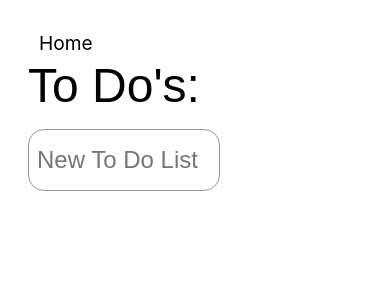
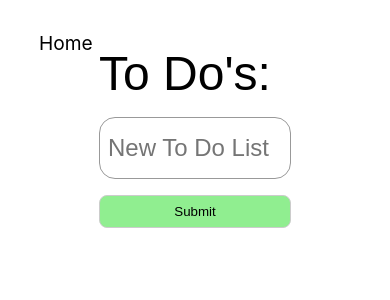
Before and after one commit to Hunterosmun/hunter-osmun, a React (Create React App) app: page /todo in a window 390 px wide. Shown: the top 300 px of the page. Built offline with nearby package versions, Linux system fonts and the light colour scheme.

Commit message:
Mobile Friendly Tasks, Clear tasks works, cleanup

```diff
--- a/src/App.js
+++ b/src/App.js
@@ -19,8 +19,8 @@ export default function App () {
     </BrowserRouter>
   )
 }
+
 /*
-
 Site Ideas:
 Make a procedurally generated city as a background (maybe with moving parts/cars)
 Make a background generated like Dallins random Voroni
--- a/src/pages/about.js
+++ b/src/pages/about.js
@@ -22,7 +22,7 @@ export default function About () {
           <li>Plain Javascript, HTML, CSS</li>
           <li>React, Node</li>
         </ul>
-        <h4>Software Engineering Internship at Kuali</h4>
+        <h4>Software Engineering Intern at Kuali</h4>
         <ul>
           <li>Working on new features (both front and back end)</li>
           <li>Helping report and fix bugs</li>
@@ -41,7 +41,7 @@ export default function About () {
 }
 
 const InnerWrap = styled.div`
-  width: 470px;
+  width: 425px;
   padding-top: 64px;
   display: flex;
   flex-direction: column;
--- a/src/pages/to-do/index.js
+++ b/src/pages/to-do/index.js
@@ -29,7 +29,7 @@ export default function ToDo () {
             value={text}
             onChange={e => setText(e.target.value)}
             onKeyDown={e => {
-              if (e.key === 'Enter') {
+              if (e.key === 'Enter' && text !== '') {
                 const id = nanoid()
                 setToDo([...toDo, { title: text, id, tasks: [] }])
                 setText('')
@@ -37,6 +37,18 @@ export default function ToDo () {
               }
             }}
           />
+          <SubmitButton
+            onClick={() => {
+              if (text !== '') {
+                const id = nanoid()
+                setToDo([...toDo, { title: text, id, tasks: [] }])
+                setText('')
+                setActive(toDo.length)
+              }
+            }}
+          >
+            Submit
+          </SubmitButton>
           {toDo.map((list, i) => (
             <button key={`${list.id}-sidebar`} onClick={() => setActive(i)}>
               {list.title}
@@ -112,13 +124,24 @@ const Lists = ({
         value={text}
         onChange={e => setText(e.target.value)}
         onKeyDown={e => {
-          if (e.key === 'Enter') {
+          if (e.key === 'Enter' && text !== '') {
             const id = nanoid()
             addTask({ text, id, finished: false })
             setText('')
           }
         }}
       />
+      <SmallSubmitButton
+        onClick={() => {
+          if (text !== '') {
+            const id = nanoid()
+            addTask({ text, id, finished: false })
+            setText('')
+          }
+        }}
+      >
+        Submit
+      </SmallSubmitButton>
       <ItemsWrap>
         {renderedItems.map(task => (
           <OneItem
@@ -165,7 +188,15 @@ const Lists = ({
             </button>
           </div>
           <div>
-            <button>Clear Completed</button>
+            <button
+              onClick={() => {
+                const newList = _.cloneDeep(list)
+                newList.tasks = newList.tasks.filter(t => !t.finished)
+                deleteTask(newList)
+              }}
+            >
+              Clear Completed
+            </button>
           </div>
         </BottomBar>
       ) : (
@@ -202,12 +233,18 @@ const OneItem = ({ task, list, deleteTask, setTask }) => {
 }
 
 const Wrapper = styled.div`
-  margin: 24px 24px 24px 24px;
+  margin: 12px 12px 12px 12px;
 `
 
 const ContentWrap = styled.div`
   display: flex;
-  align-items: flex-start;
+  @media (max-width: 720px) {
+    flex-direction: column;
+    align-items: center;
+  }
+  @media not all and (max-width: 720px) {
+    align-items: flex-start;
+  }
 `
 
 const ListNames = styled.div`
@@ -237,15 +274,50 @@ const ListNames = styled.div`
   }
 `
 
+const SubmitButton = styled.button`
+  background-color: lightgreen;
+  padding: 8px;
+  :hover {
+    background-color: #45c745 !important;
+  }
+  @media not all and (max-width: 500px) {
+    display: none;
+  }
+`
+
+const SmallSubmitButton = styled.button`
+  background-color: lightgreen;
+  padding: 16px 12px;
+  position: absolute;
+  border: 1px solid #ccc;
+  border-radius: 8px;
+  top: 100px;
+  right: 12px;
+  font-size: 16px;
+  :hover {
+    background-color: #45c745;
+  }
+  @media not all and (max-width: 500px) {
+    display: none;
+  }
+`
+
 const List = styled.div`
   box-shadow: 0px 0px 16px 1px #bbb;
-  margin-left: 24px;
   flex: 1;
-  min-width: 320px;
   position: relative;
   display: flex;
   flex-direction: column;
   max-height: calc(100vh - 60px);
+
+  @media (max-width: 500px) {
+    min-width: 100%;
+    margin-left: 0px;
+  }
+  @media not all and (max-width: 500px) {
+    min-width: 450px;
+    margin-left: 24px;
+  }
 
   & > h3 {
     margin: 0 0 4px 0px;
```
